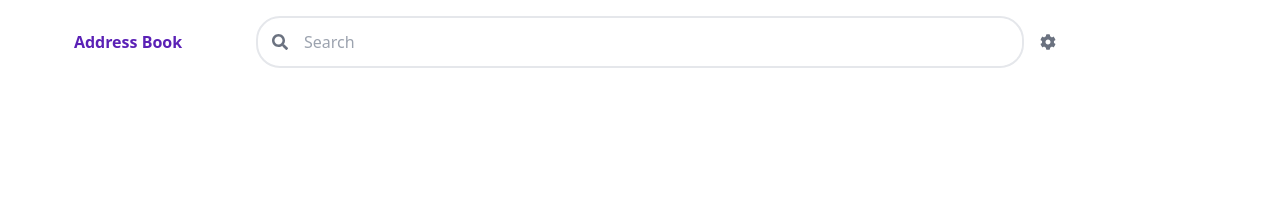
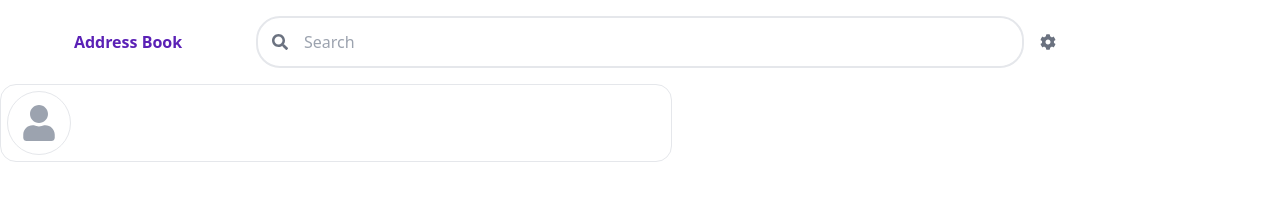
Before and after one commit to alan-albuquerque/address-book, a React app: page / in a window 1280 px wide. Shown: the top 212 px of the page. Built offline with nearby package versions, Linux system fonts and the light colour scheme.

Commit message:
create ContactItem component

```diff
--- a/src/App.tsx
+++ b/src/App.tsx
@@ -1,13 +1,8 @@
 import React, { ReactElement } from 'react';
-import Home from '@src/views/Home';
-import Layout from '@src/components/core/layout/Layout';
+import Home from '@src/pages/Home';
 
 function App(): ReactElement {
-  return (
-    <Layout>
-      <Home />
-    </Layout>
-  );
+  return <Home />;
 }
 
 export default App;
--- /dev/null
+++ b/src/components/ContactItem.tsx
@@ -0,0 +1,53 @@
+import React, { FunctionComponent } from 'react';
+import { FaUser } from 'react-icons/fa';
+
+export interface ContactItemProps {
+  firstName?: string;
+  lastName?: string;
+  username?: string;
+  email?: string;
+  pictureUrl?: string;
+}
+
+const ContactItem: FunctionComponent<ContactItemProps> = ({
+  firstName,
+  lastName,
+  username,
+  email,
+  pictureUrl,
+}) => {
+  const fullName = [firstName, lastName].filter(Boolean).join(' ');
+  return (
+    <div className="flex p-0.5 sm:p-1.5 rounded-2xl border max-w-2xl">
+      <div className="flex flex-row">
+        <div>
+          <div className="flex justify-center items-center p-0.5 rounded-full overflow-hidden border hover:bg-purple-800 w-16 h-16">
+            {pictureUrl ? (
+              <img src={pictureUrl} alt={fullName} className="rounded-full" />
+            ) : (
+              <div className="text-4xl text-gray-400">
+                <FaUser />
+              </div>
+            )}
+          </div>
+        </div>
+        <div className="px-2">
+          <div>
+            <span className="text-purple-800">{firstName}</span>
+            <span className="text-purple-800 font-semibold ml-1">
+              {lastName}
+            </span>
+          </div>
+          <div className="leading-3">
+            <span className="text-sm text-gray-700">{username}</span>
+          </div>
+          <div className="leading-3">
+            <span className="text-sm text-gray-700">{email}</span>
+          </div>
+        </div>
+      </div>
+    </div>
+  );
+};
+
+export default ContactItem;
--- a/src/components/core/layout/Header.tsx
+++ b/src/components/core/layout/Header.tsx
@@ -1,7 +1,7 @@
 import React, { FunctionComponent } from 'react';
 
 const Header: FunctionComponent = ({ children }) => {
-  return <div className="flex-1 h-14">{children}</div>;
+  return <div className="flex-1">{children}</div>;
 };
 
 export default Header;
--- /dev/null
+++ b/src/pages/Home/index.tsx
@@ -0,0 +1,17 @@
+import React, { FunctionComponent } from 'react';
+import AppHeader from '@src/components/AppHeader';
+import Layout from '@src/components/core/layout/Layout';
+import ContactItem from '@src/components/ContactItem';
+
+const Home: FunctionComponent = () => {
+  return (
+    <Layout>
+      <AppHeader />
+      <div>
+        <ContactItem />
+      </div>
+    </Layout>
+  );
+};
+
+export default Home;
--- a/src/views/Home.tsx
+++ /dev/null
@@ -1,8 +0,0 @@
-import React, { FunctionComponent } from 'react';
-import AppHeader from '@src/components/AppHeader';
-
-const Home: FunctionComponent = () => {
-  return <AppHeader />;
-};
-
-export default Home;
```
